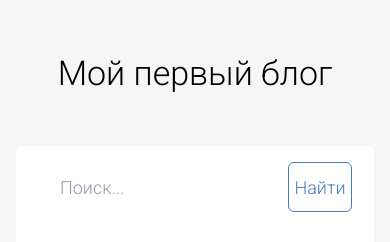
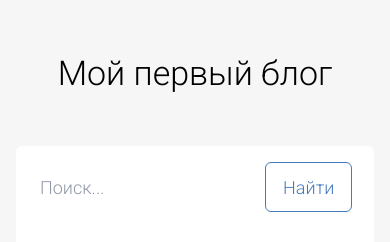
Before and after one commit to konobeev-andrey/blog, a plain HTML site: page index.html in a window 390 px wide. Shown: the top 242 px of the page. Drawn offline with Linux system fonts and the light colour scheme; no server answers.

Commit message:
adaptability  by iPhone 5

```diff
--- a/style/penal.css
+++ b/style/penal.css
@@ -13,7 +13,7 @@
     height: 100%;
     padding: 0 24px;
     display: grid;
-    grid-template-columns: 8fr 2fr;
+    grid-template-columns: 8fr 3fr;
     align-items: center;
     border-right: 1px solid var(--color-border);
 }
@@ -23,6 +23,7 @@
 }
 .panel-search__block_input{
     border-bottom: none;
+    padding-left: 0;
 }
 
 @media screen and (max-width: 659px) {
```
